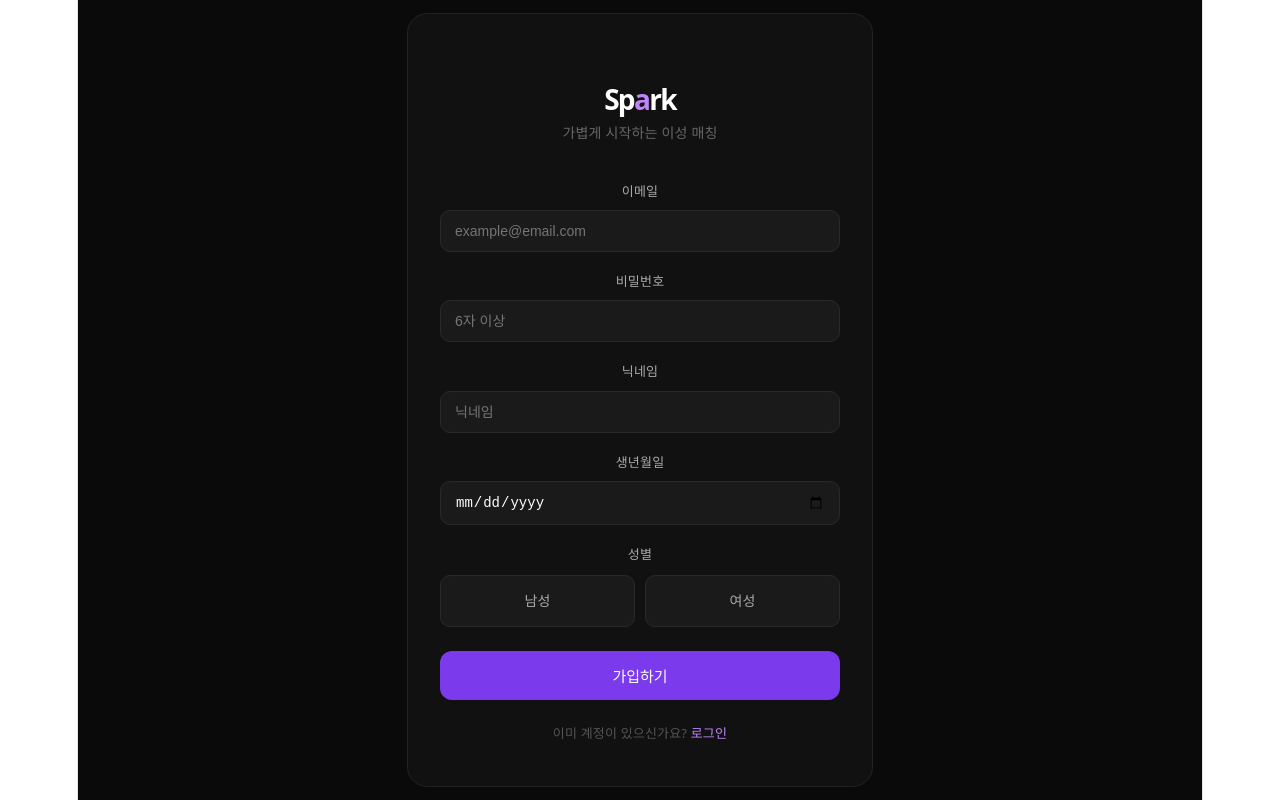
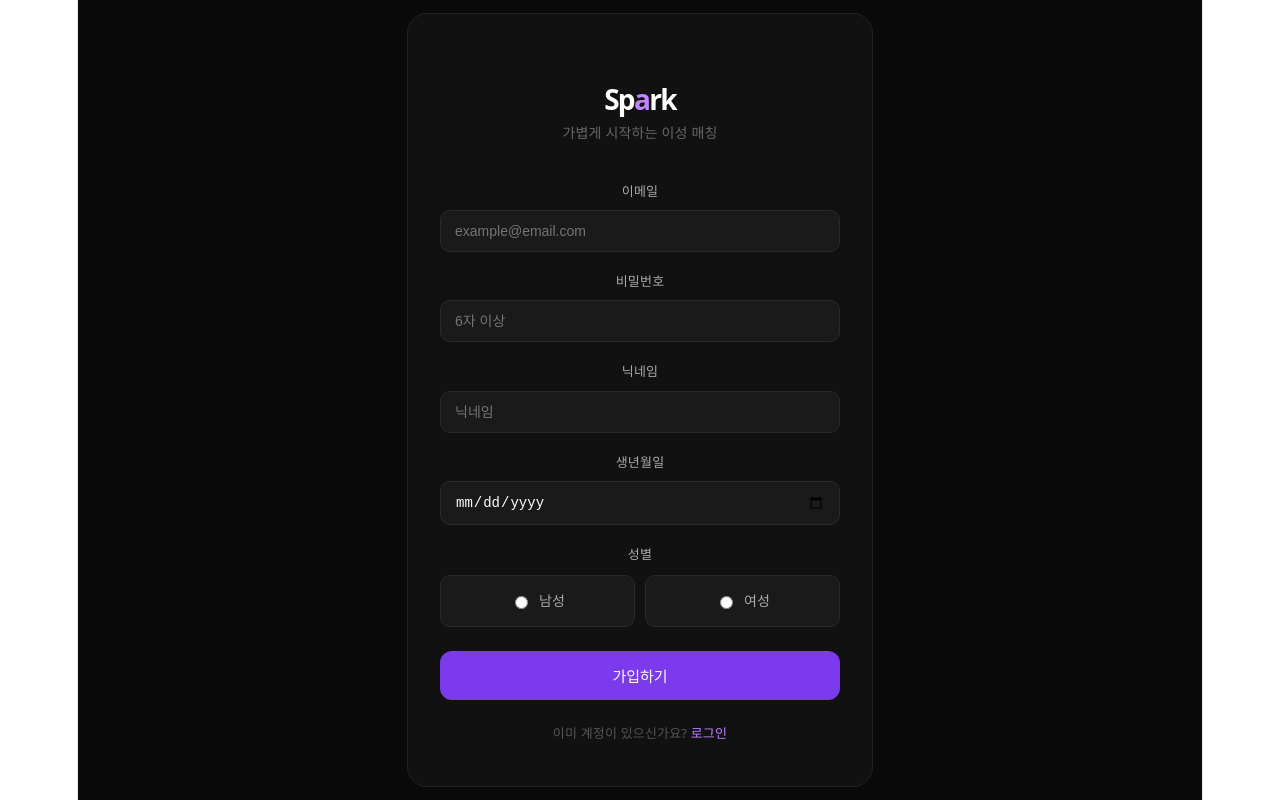
Before and after one commit to COOL-DEV1/matching, a React (Vite) app: page /signup in a window 1280 px wide. Built offline with nearby package versions, Linux system fonts and the light colour scheme; no server answers.

Commit message:
남자 여자 선택

```diff
--- a/src/pages/auth/SignUp.tsx
+++ b/src/pages/auth/SignUp.tsx
@@ -185,24 +185,32 @@ export function SignUp() {
               성별
             </label>
             <div style={{ display: "flex", gap: "10px" }}>
-              <label style={genderLabelStyle}>
-                <input
-                  {...register("gender", { required: true })}
-                  type="radio"
-                  value="male"
-                  style={{ display: "none" }}
-                />
-                <span>남성</span>
-              </label>
-              <label style={genderLabelStyle}>
-                <input
-                  {...register("gender", { required: true })}
-                  type="radio"
-                  value="female"
-                  style={{ display: "none" }}
-                />
-                <span>여성</span>
-              </label>
+              {(["male", "female"] as const).map((value) => (
+                <label
+                  key={value}
+                  style={{
+                    flex: 1,
+                    padding: "12px",
+                    background: "#1a1a1a",
+                    border: "1px solid #2a2a2a",
+                    borderRadius: "10px",
+                    color: "#aaa",
+                    fontSize: "14px",
+                    textAlign: "center",
+                    cursor: "pointer",
+                    display: "flex",
+                    alignItems: "center",
+                    justifyContent: "center",
+                    gap: "8px",
+                  }}>
+                  <input
+                    {...register("gender", { required: true })}
+                    type="radio"
+                    value={value}
+                  />
+                  {value === "male" ? "남성" : "여성"}
+                </label>
+              ))}
             </div>
           </div>
 
```
